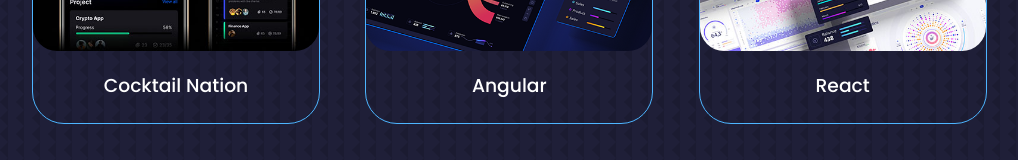
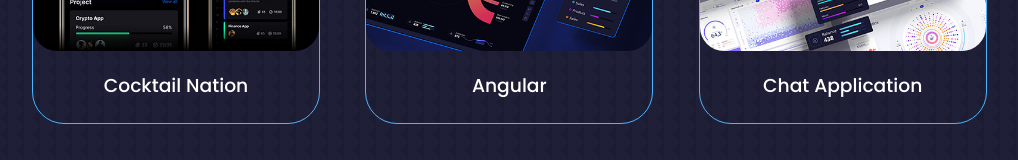
Before and after one commit to JosephHuntley/reactJS-portfolio-website, a React (Create React App) app: page / in a window 1280 px wide. Shown: the part 3042-3202 px from the top of the page, without its empty margins (128-1146 px from the left). Built offline with nearby package versions, Linux system fonts and the light colour scheme.

Commit message:
Add Chat Application to portfolio

```diff
--- a/src/components/portfolio/Portfolio.jsx
+++ b/src/components/portfolio/Portfolio.jsx
@@ -56,11 +56,11 @@
 	{
 		id: 6,
 		image: IMG6,
-		title: 'React',
-		github: 'github.com',
-		demo: 'github.com',
+		title: 'Chat Application',
+		github: 'https://github.com/JosephHuntley/chat_application',
+		demo: 'https://youtu.be/MWFS30DgIio',
 		description:
-			'Lorem ipsum dolor sit amet consectetur adipisicing elit. Quos fugiat cumque nostrum atque dolorum laboriosam!',
+			'A fully responsive webpage built using React, Node, and Express JS. It uses the Stream Chat API to send messages between users.',
 	},
 ];
 
```
